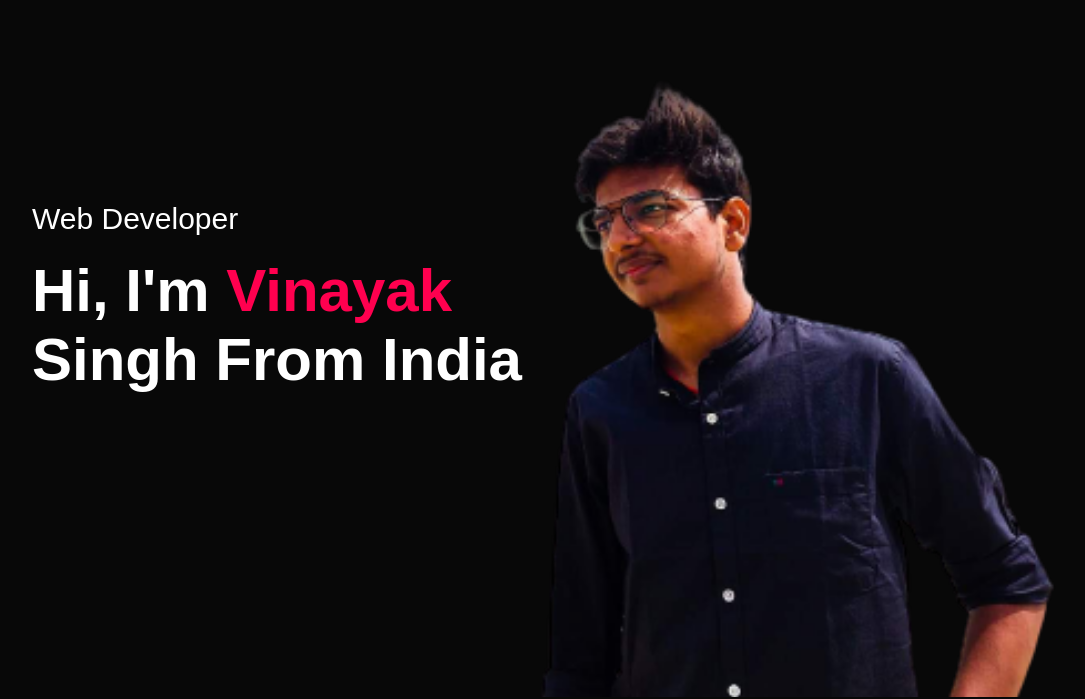
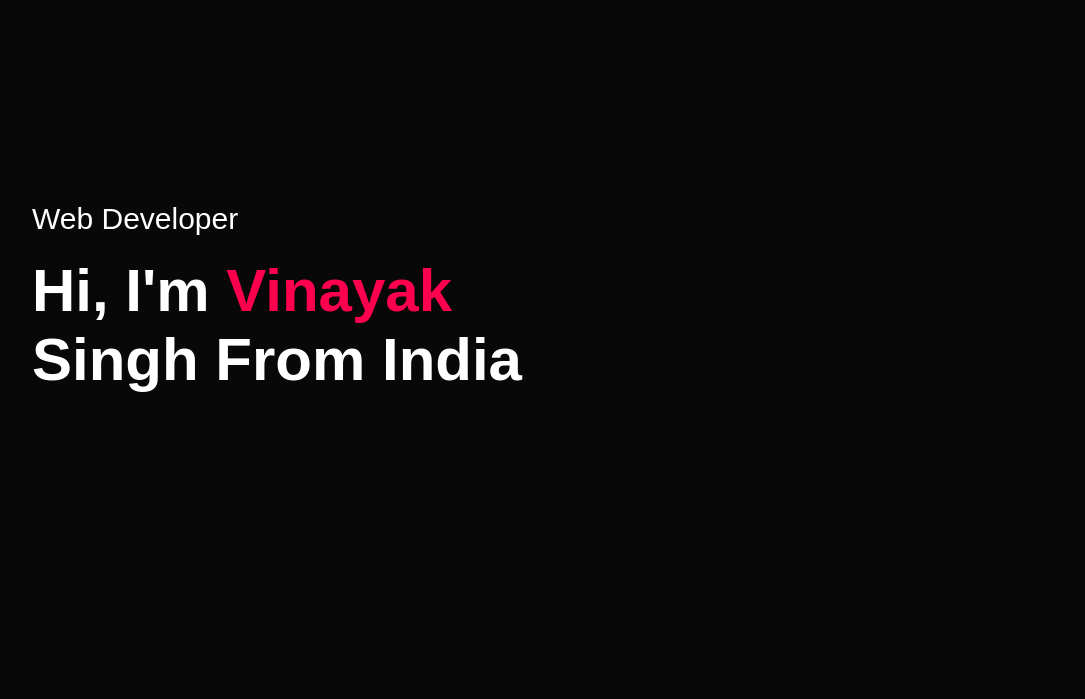
Before and after one commit to vinayak-7/portfolio, a plain HTML site: page index.html in a window 1280 px wide. Shown: the part 103-802 px from the top of the page, without its empty margins (96-1181 px from the left). Drawn offline with Linux system fonts and the light colour scheme.

Commit message:
Update style.css

```diff
--- a/style.css
+++ b/style.css
@@ -15,7 +15,7 @@ body
 #header{
     width: 100%;
     height: 100vh;
-    background-image: url(images/background.png);
+    background-image: url(images/);
     background-size: cover;
     background-position: center;
 }
```
